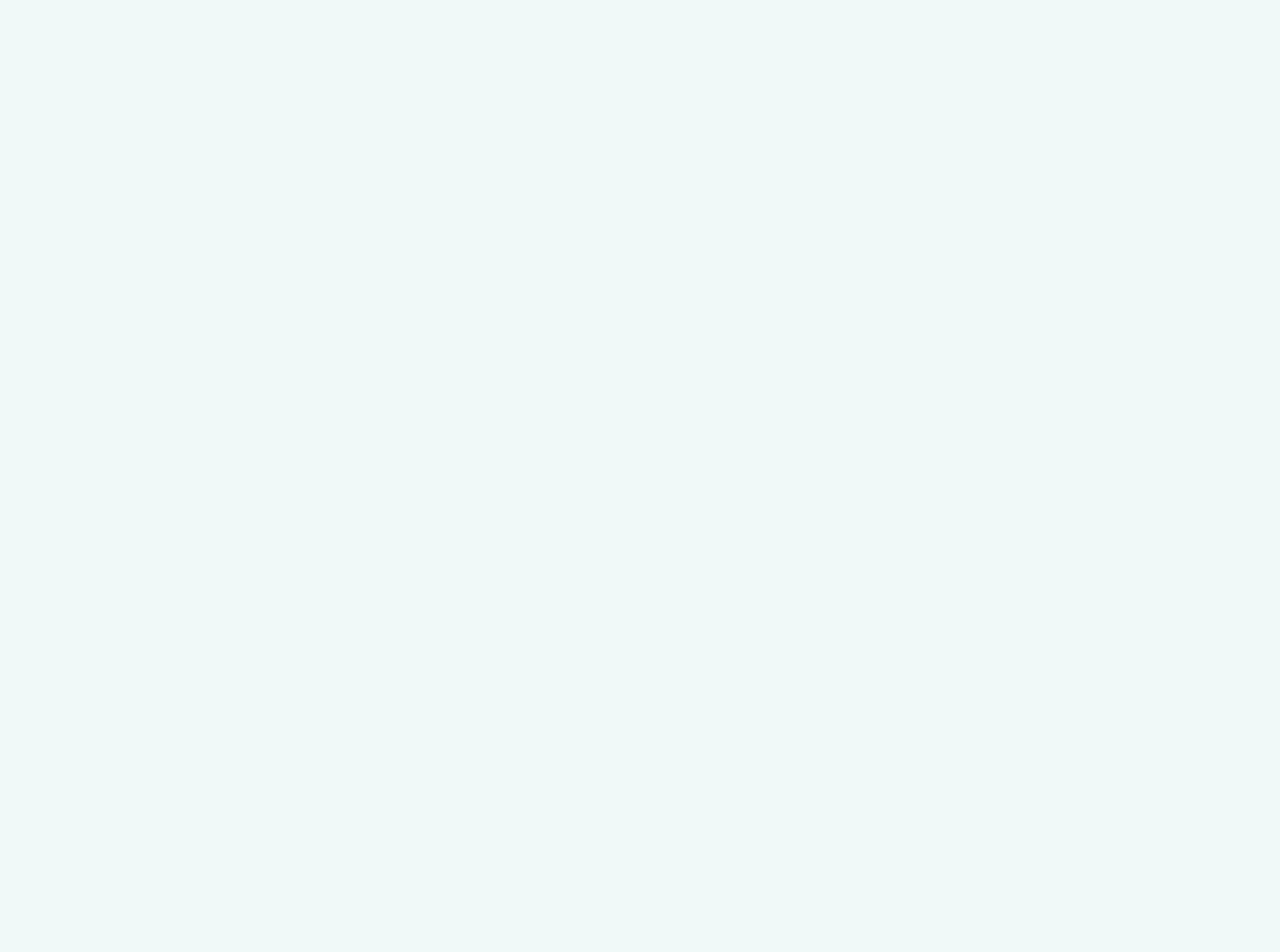
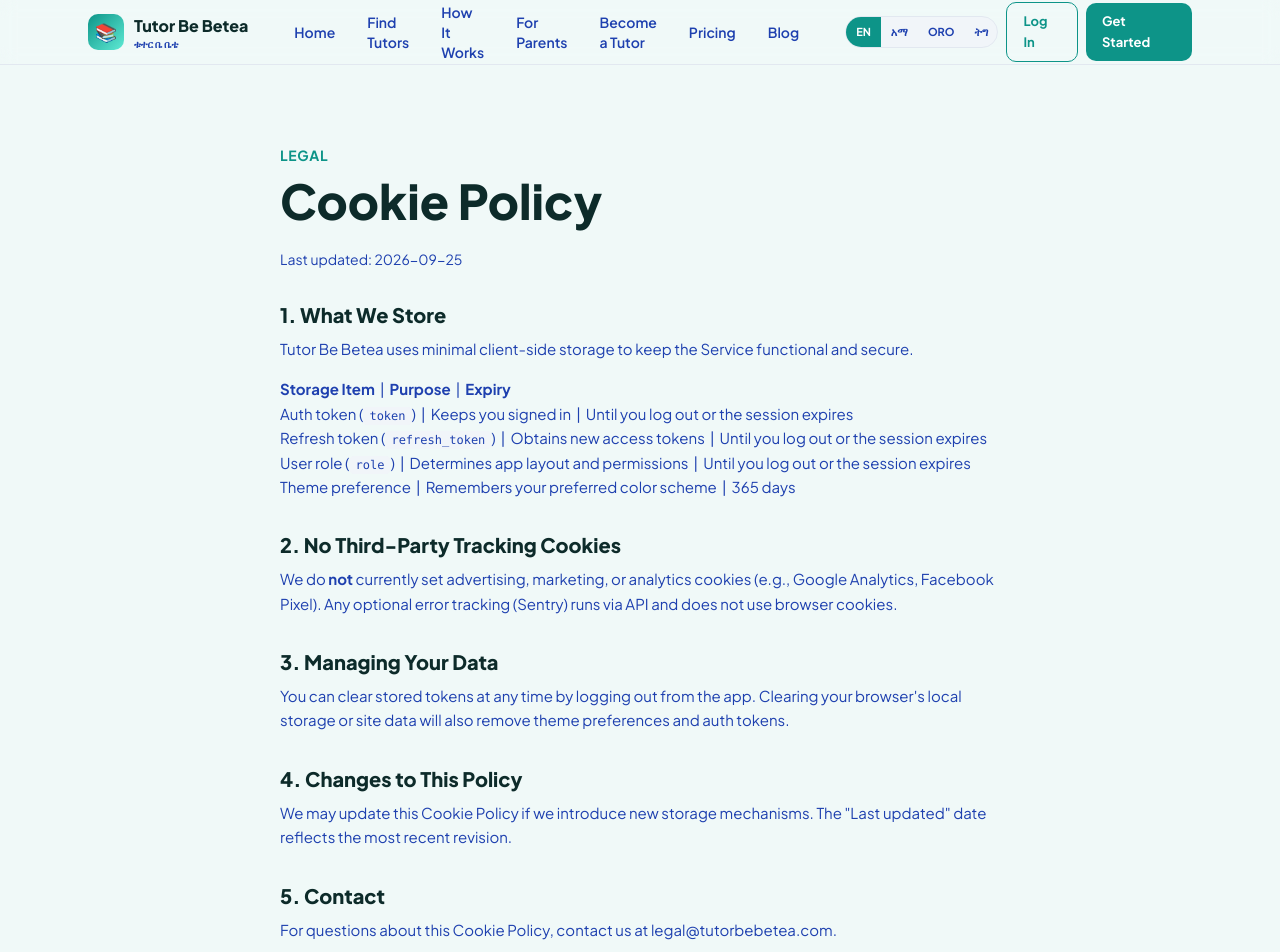
Before and after one commit to Zeordi/tutor-be-betea, a Next.js app in the folder apps/web/: page /cookies in a window 1280 px wide. Before the commit this address had no page. Shown: the top 952 px of the page. Before the commit the page ends 800 px from the top, so only its background shows below. Built offline with nearby package versions, Linux system fonts and the light colour scheme.

Commit message:
docs(legal): add cookie policy and deprecate existing legal docs
Add a new cookie policy page and update the footer to link to it.
Mark existing Privacy Policy and Terms of Service documents as
deprecated, pointing users to the new canonical versions.

```diff
--- /dev/null
+++ b/apps/web/app/(marketing)/cookies/page.tsx
@@ -0,0 +1,59 @@
+export default function CookiePolicyPage() {
+  return (
+    <main className="min-h-screen bg-[var(--background)]">
+      <section className="mx-auto max-w-3xl px-4 py-14 md:px-6 md:py-20">
+        <p className="mb-3 text-sm font-bold uppercase tracking-wider text-[var(--primary)]">Legal</p>
+        <h1 className="mb-6 text-4xl font-black text-[var(--foreground)] md:text-5xl">Cookie Policy</h1>
+        <p className="mb-8 text-sm text-[var(--secondary)]">Last updated: 2026-09-25</p>
+
+        <div className="space-y-8 text-[15px] leading-relaxed text-[var(--secondary)]">
+          <section>
+            <h2 className="mb-2 text-xl font-black text-[var(--foreground)]">1. What We Store</h2>
+            <p className="mt-2">
+              Tutor Be Betea uses minimal client-side storage to keep the Service functional and secure.
+            </p>
+            <p className="mt-4">
+              <strong>Storage Item</strong> &nbsp;|&nbsp; <strong>Purpose</strong> &nbsp;|&nbsp; <strong>Expiry</strong>
+              <br />
+              Auth token (<code className="rounded bg-slate-100 px-1.5 py-0.5 text-xs dark:bg-slate-800">token</code>) &nbsp;|&nbsp; Keeps you signed in &nbsp;|&nbsp; Until you log out or the session expires
+              <br />
+              Refresh token (<code className="rounded bg-slate-100 px-1.5 py-0.5 text-xs dark:bg-slate-800">refresh_token</code>) &nbsp;|&nbsp; Obtains new access tokens &nbsp;|&nbsp; Until you log out or the session expires
+              <br />
+              User role (<code className="rounded bg-slate-100 px-1.5 py-0.5 text-xs dark:bg-slate-800">role</code>) &nbsp;|&nbsp; Determines app layout and permissions &nbsp;|&nbsp; Until you log out or the session expires
+              <br />
+              Theme preference &nbsp;|&nbsp; Remembers your preferred color scheme &nbsp;|&nbsp; 365 days
+            </p>
+          </section>
+
+          <section>
+            <h2 className="mb-2 text-xl font-black text-[var(--foreground)]">2. No Third-Party Tracking Cookies</h2>
+            <p>
+              We do <strong>not</strong> currently set advertising, marketing, or analytics cookies (e.g., Google Analytics, Facebook Pixel). Any optional error tracking (Sentry) runs via API and does not use browser cookies.
+            </p>
+          </section>
+
+          <section>
+            <h2 className="mb-2 text-xl font-black text-[var(--foreground)]">3. Managing Your Data</h2>
+            <p>
+              You can clear stored tokens at any time by logging out from the app. Clearing your browser&apos;s local storage or site data will also remove theme preferences and auth tokens.
+            </p>
+          </section>
+
+          <section>
+            <h2 className="mb-2 text-xl font-black text-[var(--foreground)]">4. Changes to This Policy</h2>
+            <p>
+              We may update this Cookie Policy if we introduce new storage mechanisms. The &quot;Last updated&quot; date reflects the most recent revision.
+            </p>
+          </section>
+
+          <section>
+            <h2 className="mb-2 text-xl font-black text-[var(--foreground)]">5. Contact</h2>
+            <p>
+              For questions about this Cookie Policy, contact us at legal@tutorbebetea.com.
+            </p>
+          </section>
+        </div>
+      </section>
+    </main>
+  );
+}
--- a/apps/web/components/Footer.tsx
+++ b/apps/web/components/Footer.tsx
@@ -107,10 +107,10 @@ export default function Footer() {
             © 2026 Tutor Be Betea · Addis Ababa, Ethiopia · All rights reserved
           </p>
           <div className="flex flex-wrap gap-5">
-            {[
+             {[
               { href: "/privacy", label: "Privacy Policy" },
               { href: "/terms", label: "Terms of Service" },
-              { href: "/about", label: "Cookie Policy" },
+              { href: "/cookies", label: "Cookie Policy" },
             ].map((l) => (
               <Link
                 key={l.label}
```
Also changed, not shown: 3 other files (tests, documents, lock files or other folders).
